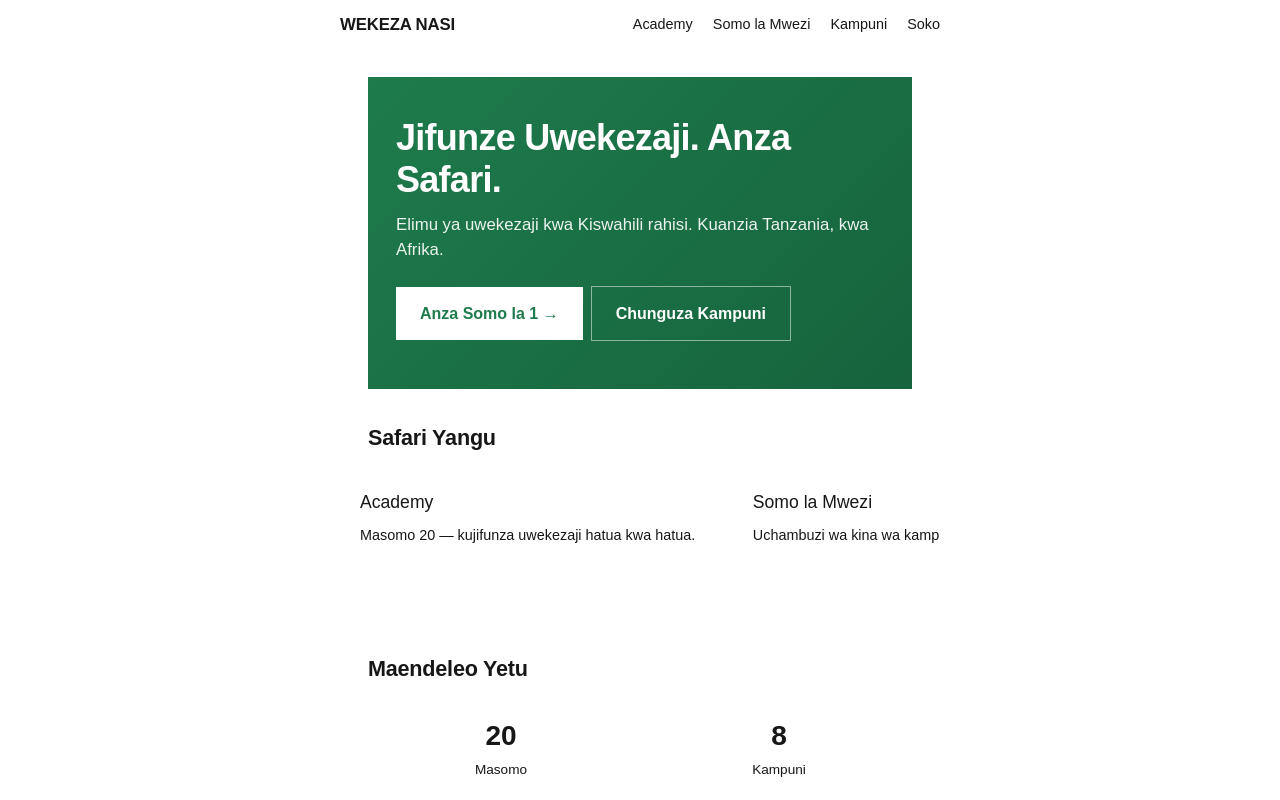
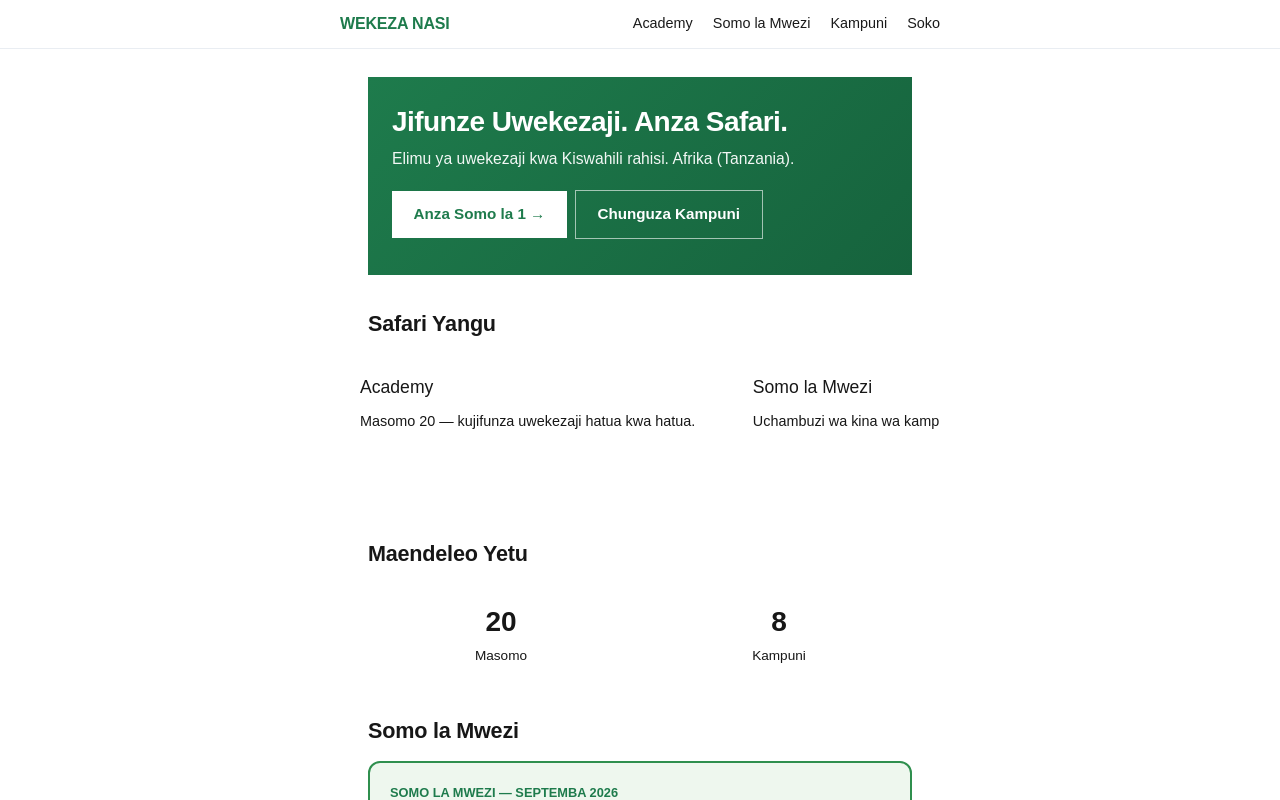
Before and after one commit to sadikiabubakari698-crypto/wekeza_nasi, a Next.js app in the folder wekeza-nasi-app/: page / in a window 1280 px wide. Shown: the top 800 px of the page. Built offline with nearby package versions, Linux system fonts and the light colour scheme.

Commit message:
Fix header visibility, reduce hero size, update subtitle to Afrika (Tanzania)

```diff
--- a/wekeza-nasi-app/app/page.js
+++ b/wekeza-nasi-app/app/page.js
@@ -8,34 +8,35 @@ export default function Home() {
   const heroStyle = {
     background: "linear-gradient(135deg, #1e7b4c 0%, #16633d 100%)",
     borderRadius: "var(--radius-lg)",
-    padding: "2.5rem 1.75rem",
+    padding: "1.75rem 1.5rem",
     color: "#ffffff",
     marginBottom: "2rem",
   };
 
   const heroTitleStyle = {
-    fontSize: "2.25rem",
+    fontSize: "1.75rem",
     fontWeight: 800,
-    lineHeight: 1.15,
+    lineHeight: 1.2,
     letterSpacing: "-0.02em",
-    margin: "0 0 0.75rem 0",
+    margin: "0 0 0.5rem 0",
     color: "#ffffff",
   };
 
   const heroSubStyle = {
-    fontSize: "1.05rem",
+    fontSize: "0.98rem",
     lineHeight: 1.5,
-    opacity: 0.92,
-    margin: "0 0 1.5rem 0",
+    opacity: 0.95,
+    margin: "0 0 1.25rem 0",
     color: "#ffffff",
   };
 
   const ctaPrimaryStyle = {
     display: "inline-block",
-    padding: "0.85rem 1.5rem",
+    padding: "0.7rem 1.35rem",
     background: "#ffffff",
     color: "#1e7b4c",
     fontWeight: 700,
+    fontSize: "0.95rem",
     borderRadius: "var(--radius-pill)",
     textDecoration: "none",
     marginRight: "0.5rem",
@@ -44,13 +45,14 @@ export default function Home() {
 
   const ctaSecondaryStyle = {
     display: "inline-block",
-    padding: "0.85rem 1.5rem",
+    padding: "0.7rem 1.35rem",
     background: "transparent",
     color: "#ffffff",
     fontWeight: 600,
+    fontSize: "0.95rem",
     borderRadius: "var(--radius-pill)",
     textDecoration: "none",
-    border: "1.5px solid rgba(255,255,255,0.5)",
+    border: "1.5px solid rgba(255,255,255,0.6)",
     marginBottom: "0.5rem",
   };
 
@@ -118,7 +120,7 @@ export default function Home() {
       <section style={heroStyle}>
         <h1 style={heroTitleStyle}>Jifunze Uwekezaji. Anza Safari.</h1>
         <p style={heroSubStyle}>
-          Elimu ya uwekezaji kwa Kiswahili rahisi. Kuanzia Tanzania, kwa Afrika.
+          Elimu ya uwekezaji kwa Kiswahili rahisi. Afrika (Tanzania).
         </p>
         <a href="/somo1" style={ctaPrimaryStyle}>Anza Somo la 1 →</a>
         <a href="/kampuni" style={ctaSecondaryStyle}>Chunguza Kampuni</a>
--- a/wekeza-nasi-app/components/Header.js
+++ b/wekeza-nasi-app/components/Header.js
@@ -16,10 +16,9 @@ export default function Header() {
     position: "sticky",
     top: 0,
     zIndex: 100,
-    background: "rgba(255,255,255,0.95)",
-    backdropFilter: "blur(8px)",
-    borderBottom: "1px solid var(--color-border)",
-    padding: "0.75rem 1.75rem",
+    background: "#ffffff",
+    borderBottom: "1px solid #e9edf2",
+    padding: "0.75rem 1.5rem",
   };
 
   const innerStyle = {
@@ -32,8 +31,8 @@ export default function Header() {
 
   const logoStyle = {
     fontWeight: 800,
-    fontSize: "1.05rem",
-    color: "var(--color-primary)",
+    fontSize: "1rem",
+    color: "#1e7b4c",
     textDecoration: "none",
     letterSpacing: "-0.01em",
   };
@@ -45,7 +44,7 @@ export default function Header() {
   };
 
   const navLinkStyle = {
-    color: "var(--color-text)",
+    color: "#1a1a1a",
     textDecoration: "none",
     fontSize: "0.9rem",
     fontWeight: 500,
@@ -56,7 +55,7 @@ export default function Header() {
     border: "none",
     fontSize: "1.5rem",
     lineHeight: 1,
-    color: "var(--color-text)",
+    color: "#1a1a1a",
     padding: "0.25rem 0.5rem",
   };
 
@@ -67,7 +66,7 @@ export default function Header() {
     flexDirection: "column",
     gap: "0.75rem",
     paddingTop: "0.75rem",
-    borderTop: "1px solid var(--color-border)",
+    borderTop: "1px solid #e9edf2",
   };
 
   return (
@@ -75,14 +74,12 @@ export default function Header() {
       <div style={innerStyle}>
         <Link href="/" style={logoStyle}>WEKEZA NASI</Link>
 
-        {/* Desktop nav (hidden on small screens via CSS-in-JS trick) */}
         <nav style={desktopNavStyle} className="desktop-nav">
           {links.map((l) => (
             <Link key={l.href} href={l.href} style={navLinkStyle}>{l.label}</Link>
           ))}
         </nav>
 
-        {/* Mobile menu button */}
         <button
           style={menuBtnStyle}
           className="mobile-menu-btn"
```
